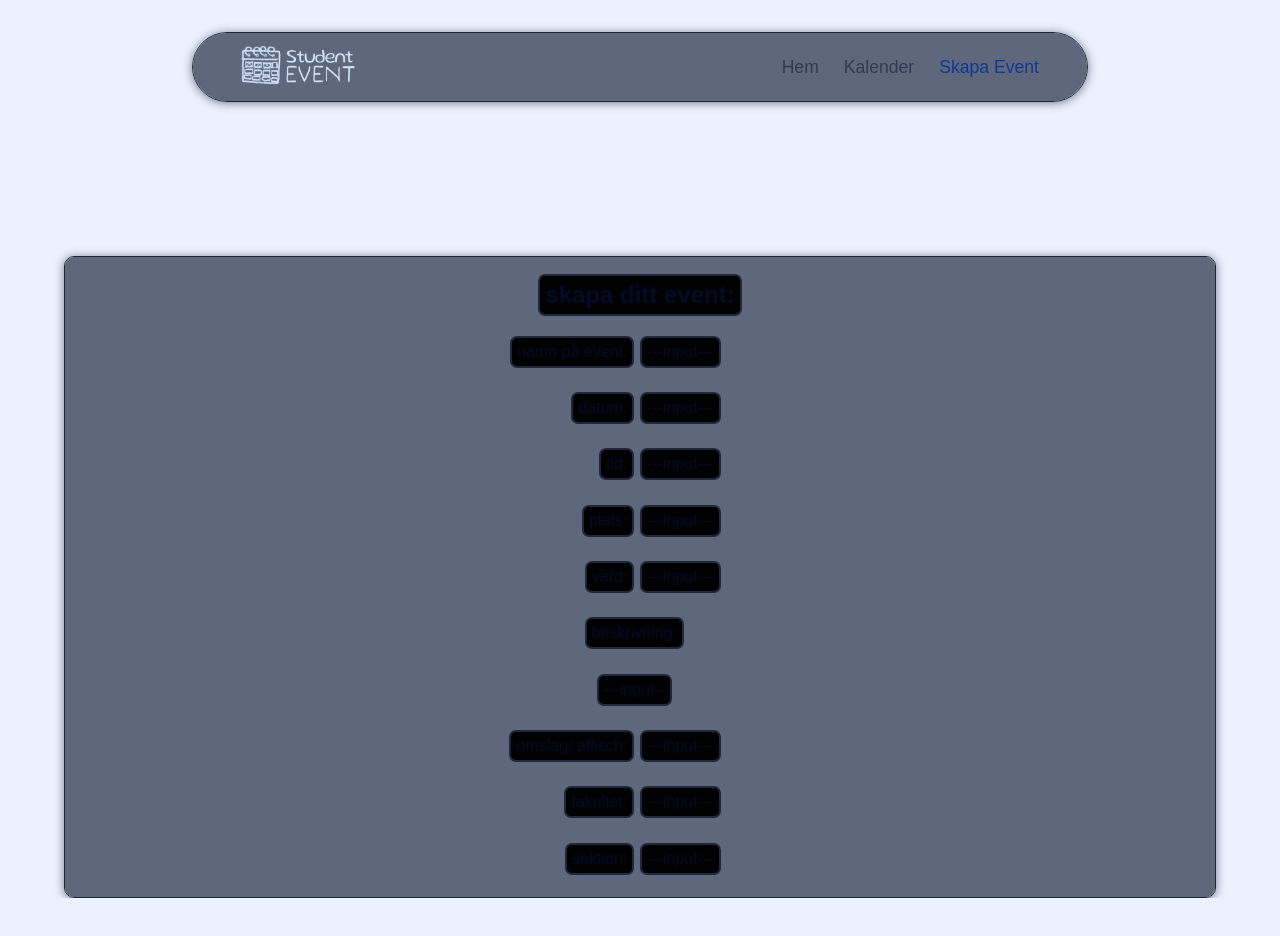
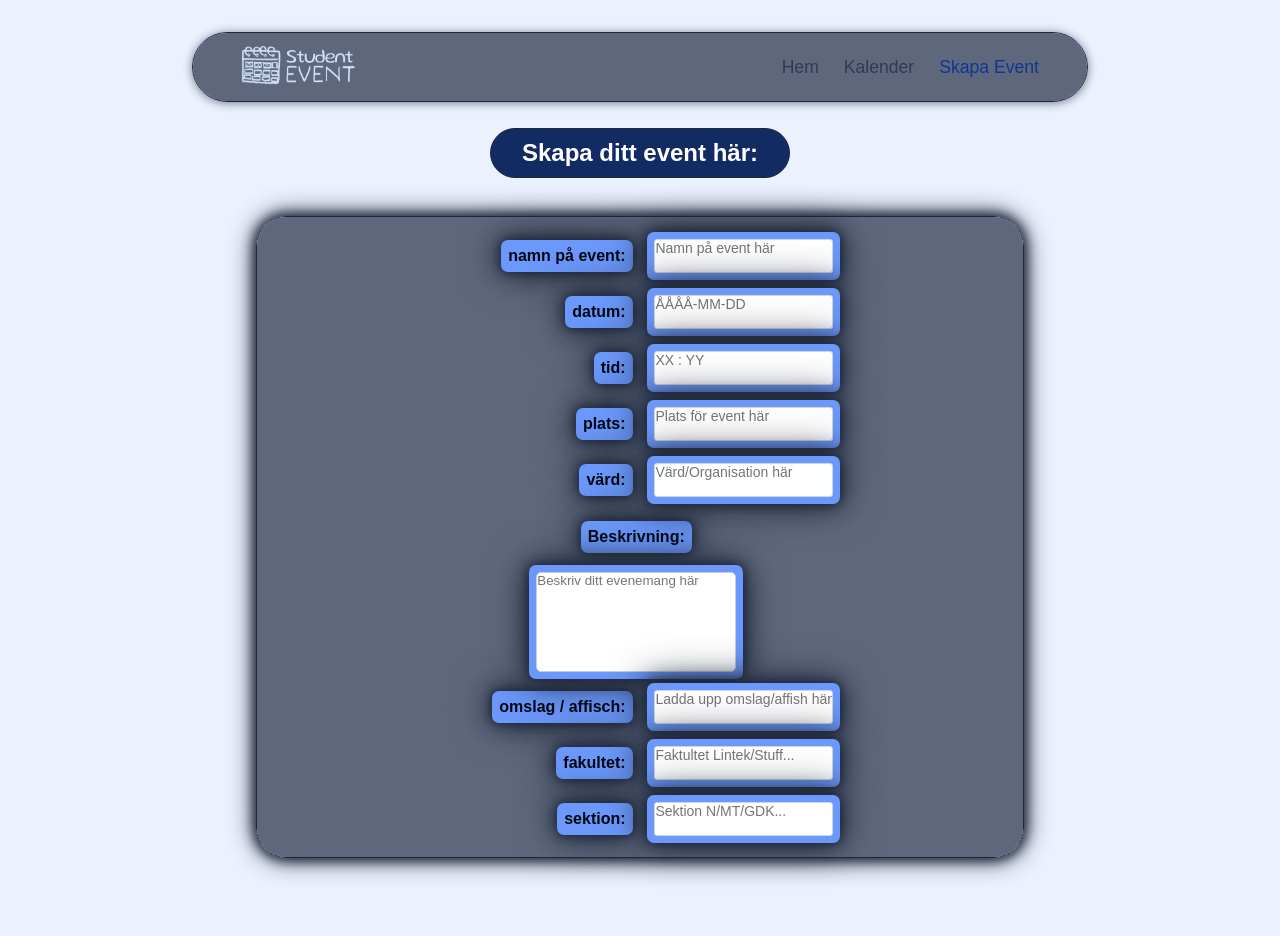
Before and after one commit to Asiyn/student-event, a Next.js app: page /create-event in a window 1280 px wide. Shown: the top 936 px of the page. Before the commit the page ends 898 px from the top, so only its background shows below. Built offline with nearby package versions, Linux system fonts and the light colour scheme.

Commit message:
Textrutor och skit på Create Event, blev bajs men we ball
Lade till textrutor på varje alternativ, lite styling experiementellt

```diff
--- a/src/app/create-event/createEvent.module.css
+++ b/src/app/create-event/createEvent.module.css
@@ -1,32 +1,64 @@
+
+
+.container {
+  border-color: #6B98FA;
+  border: 1px solid #ccc;
+  margin-top: 3%;
+  width: 60%;
+  position: relative;
+  justify-self: center;
+
+  display: flex;
+  flex-direction: column;
+  gap: 2rem;
+
+
+  border-radius: 30px;
+
+  background-color: color-mix(in srgb, var(--nav-background) 60%, transparent);
+  border: 1px solid var(--border);
+
+  -webkit-backdrop-filter: blur(5px);
+  backdrop-filter: blur(5px);
+  background-clip: padding-box;
+  box-shadow: 0 1px 10px color-mix(in srgb, var(--border) 60%, transparent);
+  margin-bottom: 10%;
+  animation: glowPulse 2s infinite ease-in-out;
+}
+
 .grid {
   display: grid;
   height: 80vh;
   width: 100%;
 
   grid-template-columns: 1fr 1fr;
-  grid-template-rows: repeat(11, 1fr);
+  grid-template-rows: repeat(10, 1fr);
 
   padding: 10px 10px;
 
   box-sizing: border-box;
 }
 
+
 .headFlex {
+  padding-top: 10%;
   display: flex;
   align-items: center;
   justify-content: center;
+
 }
 .bodyFlex {
   display: flex;
   align-items: center;
   justify-content: right;
-  padding-right: 1%;
+  padding-right: 2%;
 }
 .bodyFlexRHS {
   display: flex;
   align-items: center;
   justify-content: left;
-  padding-right: 1%;
+  padding-left: 2%;
+  width: 200px;
 }
 .descFlex {
   display: flex;
@@ -36,41 +68,107 @@
 }
 
 .headText {
+  font-family: Arial, Helvetica, sans-serif;
+  font-size: x-large;
+  font-weight: bold;
+  border-radius: 60px;
+  border: 1px solid var(--border);
+  background-color: rgb(18, 43, 98);
+  width: 300px;
+  padding: 10px;
+  color: white;
+  text-align: center;
+}
+
+.bodyText {
+  font-family: Arial, Helvetica, sans-serif;;
+  background: var(--gray-alpha-100);
+  padding: 2px 4px;
+  border: 2px solid #6B98FA;
+  font-weight: 600;
   border-radius: 7px;
   border: 2px solid var(--border);
-  font-size: x-large;
-  font-weight: bold;
-  background-color: black;
+  background-color:#6B98FA;
   padding: 5px;
-}
-.bodyText {
-  border-radius: 7px;
-  border: 2px solid var(--border);
-  font-size: medium;
-  background-color: black;
-  padding: 5px;
+  color: #010714;
+  border-color: #6B98FA;
+  box-shadow:
+  0 0 10px var(--border),
+  0 0 20px var(--border),
+  0 0 40px var(--border);
+
+
 }
 
-.container {
-  border: 1px solid #ccc; /* optional — shows the grid boxes */
-  width: 90%;
-  margin-top: 20%;
+.descInputText {
+  font-family: Arial, Helvetica, sans-serif;
+  display: flex;
+  align-items: center;
+  justify-content: center;
 
-  position: relative;
-  justify-self: center;
+  height: 100px;
+  width: 200px;
+  background-color: white;
+  border-radius: 5px;
+  border-style: none;
+  caret-color: blue;
 
+  box-sizing: border-box;
+  overflow-wrap: break-word;
+  resize: none;
+  outline: none;
+  border: 1px solid #ccc;
+
+}
+
+
+.textInput {
+  font-family: Arial, Helvetica, sans-serif;
+  width: 100%;
+  box-sizing:border-box;
+  font-size: 14px;
+  /*min-height: 44px;*/
+  border-radius: 3px;
+  border: 1px solid #cfd8dc;
+  background: white;
+  color: #000000;
+  text-align: left;
+  caret-color: blue;
+
+  overflow-wrap: break-word; /* tror något fel med rad 130 och rad 131, därför textrutorna får två stycken rader*/
+  resize: none;
+}
+.textInput:focus {
+  outline: none;
+  box-shadow: 0 0 0 4px rgba(107,152,250,0.12);
+  border-color: inherit;
+}
+
+
+.bodyFlexRHS > .bodyText {
   display: flex;
-  flex-direction: column;
-  gap: 2rem;
+  justify-content: flex-start;
+  width: 100%;
+}
 
-  /*padding: 1rem;*/
-  border-radius: 10px;
+.bodyFlexRHS > .bodyText input {
+  text-align: left;
+}
 
-  background-color: color-mix(in srgb, var(--nav-background) 60%, transparent);
-  border: 1px solid var(--border);
-
-  -webkit-backdrop-filter: blur(5px);
-  backdrop-filter: blur(5px);
-  background-clip: padding-box;
-  box-shadow: 0 1px 10px color-mix(in srgb, var(--border) 60%, transparent);
+@keyframes glowPulse {
+  0% {
+    box-shadow:
+      0 0 7px var(--border),
+      0 0 17px var(--border);
+  }
+  50% {
+    box-shadow:
+      0 0 22px 7px var(--border),
+      0 0 47px var(--border);
+  }
+  100% {
+    box-shadow:
+      0 0 7px var(--border),
+      0 0 17px var(--border);
+  }
 }
--- a/src/app/create-event/page.tsx
+++ b/src/app/create-event/page.tsx
@@ -1,5 +1,6 @@
 import Navbar from "../components/navbar";
 import styles from "./createEvent.module.css";
+
 
 export const metadata = {
   title: "Skapa Event | StudentEvent",
@@ -9,122 +10,137 @@ export default function CreateEvent() {
   return (
     <>
       <Navbar />
+           <div
+            className={styles.headFlex}>
+            <p className={styles.headText}>Skapa ditt event här:</p>
+          </div>
       <div className={styles.container}>
         <div className={styles.grid}>
+
           <div
-            className={styles.headFlex}
-            style={{ gridRow: "1", gridColumn: "1 / span 2" }}
+            className={styles.bodyFlex}
+            style={{ gridRow: "1", gridColumn: "1" }}
           >
-            <p className={styles.headText}>skapa ditt event:</p>
+            <p className={styles.bodyText}>namn på event:</p>
           </div>
           <div
             className={styles.bodyFlex}
             style={{ gridRow: "2", gridColumn: "1" }}
           >
-            <p className={styles.bodyText}>namn på event:</p>
+            <p className={styles.bodyText}>datum:</p>
           </div>
           <div
             className={styles.bodyFlex}
             style={{ gridRow: "3", gridColumn: "1" }}
           >
-            <p className={styles.bodyText}>datum:</p>
+            <p className={styles.bodyText}>tid:</p>
           </div>
           <div
             className={styles.bodyFlex}
             style={{ gridRow: "4", gridColumn: "1" }}
           >
-            <p className={styles.bodyText}>tid:</p>
+            <p className={styles.bodyText}>plats:</p>
           </div>
           <div
             className={styles.bodyFlex}
             style={{ gridRow: "5", gridColumn: "1" }}
           >
-            <p className={styles.bodyText}>plats:</p>
+            <p className={styles.bodyText}>värd:</p>
           </div>
           <div
+            className={styles.descFlex}
+            style={{ gridRow: "6", gridColumn: "1 /span 2" }}
+          >
+            <p className={styles.bodyText}>Beskrivning:</p>
+          </div>
+          {/*<div
+            className={styles.descFlex}
+            style={{ gridRow: "8", gridColumn: "1 /span 2" }}
+          >
+            <p className={styles.bodyText}>
+              <textarea className={styles.descInputText} placeholder="Beskriv ditt evenemang här"/></p>
+          </div>*/}
+          <div
             className={styles.bodyFlex}
-            style={{ gridRow: "6", gridColumn: "1" }}
+            style={{ gridRow: "8", gridColumn: "1" }}
           >
-            <p className={styles.bodyText}>värd:</p>
+            <p className={styles.bodyText}>omslag / affisch:</p>
+          </div>{" "}
+          <div
+            className={styles.bodyFlex}
+            style={{ gridRow: "9", gridColumn: "1" }}
+          >
+            <p className={styles.bodyText}>fakultet:</p>
+          </div>{" "}
+          <div
+            className={styles.bodyFlex}
+            style={{ gridRow: "10", gridColumn: "1" }}
+          >
+            <p className={styles.bodyText}>sektion:</p>
+          </div>
+          {/* ------------------RIGHT SIDE / TEXT----------------- */}
+          <div
+            className={styles.bodyFlexRHS}
+            style={{ gridRow: "1", gridColumn: "2" }}
+          >
+            <p className={styles.bodyText}>
+              <textarea className={styles.textInput} placeholder="Namn på event här"/>
+      </p>
+          </div>
+          <div
+            className={styles.bodyFlexRHS}
+            style={{ gridRow: "2", gridColumn: "2" }}
+          >
+            <p className={styles.bodyText}>
+              <textarea className={styles.textInput} placeholder="ÅÅÅÅ-MM-DD"/>
+             </p>
+          </div>
+          <div
+            className={styles.bodyFlexRHS}
+            style={{ gridRow: "3", gridColumn: "2" }}
+          >
+            <p className={styles.bodyText}>
+              <textarea className={styles.textInput} placeholder="XX : YY"/></p>
+          </div>
+          <div
+            className={styles.bodyFlexRHS}
+            style={{ gridRow: "4", gridColumn: "2" }}
+          >
+            <p className={styles.bodyText}>
+              <textarea className={styles.textInput} placeholder="Plats för event här"/></p>
+          </div>
+          <div
+            className={styles.bodyFlexRHS}
+            style={{ gridRow: "5", gridColumn: "2" }}
+          >
+            <p className={styles.bodyText}>
+              <textarea className={styles.textInput} placeholder="Värd/Organisation här"/></p>
           </div>
           <div
             className={styles.descFlex}
             style={{ gridRow: "7", gridColumn: "1 /span 2" }}
           >
-            <p className={styles.bodyText}>beskrivning:</p>
-          </div>{" "}
-          <div
-            className={styles.descFlex}
-            style={{ gridRow: "8", gridColumn: "1 /span 2" }}
-          >
-            <p className={styles.bodyText}>---input--</p>
-          </div>{" "}
-          <div
-            className={styles.bodyFlex}
-            style={{ gridRow: "9", gridColumn: "1" }}
-          >
-            <p className={styles.bodyText}>omslag/ affisch:</p>
-          </div>{" "}
-          <div
-            className={styles.bodyFlex}
-            style={{ gridRow: "10", gridColumn: "1" }}
-          >
-            <p className={styles.bodyText}>fakultet:</p>
-          </div>{" "}
-          <div
-            className={styles.bodyFlex}
-            style={{ gridRow: "11", gridColumn: "1" }}
-          >
-            <p className={styles.bodyText}>sektion:</p>
-          </div>
-          {/* ------------------RIGHT SIDE----------------- */}
-          <div
-            className={styles.bodyFlexRHS}
-            style={{ gridRow: "2", gridColumn: "2" }}
-          >
-            <p className={styles.bodyText}>---input---</p>
+            <p className={styles.bodyText}>
+              <textarea className={styles.descInputText} placeholder="Beskriv ditt evenemang här" maxLength={250}/></p>
           </div>
           <div
             className={styles.bodyFlexRHS}
-            style={{ gridRow: "3", gridColumn: "2" }}
+            style={{ gridRow: "8", gridColumn: "2" }}
           >
-            <p className={styles.bodyText}>---input---</p>
-          </div>
-          <div
-            className={styles.bodyFlexRHS}
-            style={{ gridRow: "4", gridColumn: "2" }}
-          >
-            <p className={styles.bodyText}>---input---</p>
-          </div>
-          <div
-            className={styles.bodyFlexRHS}
-            style={{ gridRow: "5", gridColumn: "2" }}
-          >
-            <p className={styles.bodyText}>---input---</p>
-          </div>
-          <div
-            className={styles.bodyFlexRHS}
-            style={{ gridRow: "6", gridColumn: "2" }}
-          >
-            <p className={styles.bodyText}>---input---</p>
+            <p className={styles.bodyText}>
+              <textarea className={styles.textInput} placeholder="Ladda upp omslag/affish här"/></p>
           </div>
           <div
             className={styles.bodyFlexRHS}
             style={{ gridRow: "9", gridColumn: "2" }}
           >
-            <p className={styles.bodyText}>---input---</p>
+            <p className={styles.bodyText}><textarea className={styles.textInput} placeholder="Faktultet Lintek/Stuff..."/></p>
           </div>{" "}
           <div
             className={styles.bodyFlexRHS}
             style={{ gridRow: "10", gridColumn: "2" }}
           >
-            <p className={styles.bodyText}>---input---</p>
-          </div>{" "}
-          <div
-            className={styles.bodyFlexRHS}
-            style={{ gridRow: "11", gridColumn: "2" }}
-          >
-            <p className={styles.bodyText}>---input---</p>
+            <p className={styles.bodyText}><textarea className={styles.textInput} placeholder="Sektion N/MT/GDK..."/></p>
           </div>
         </div>
       </div>
```
